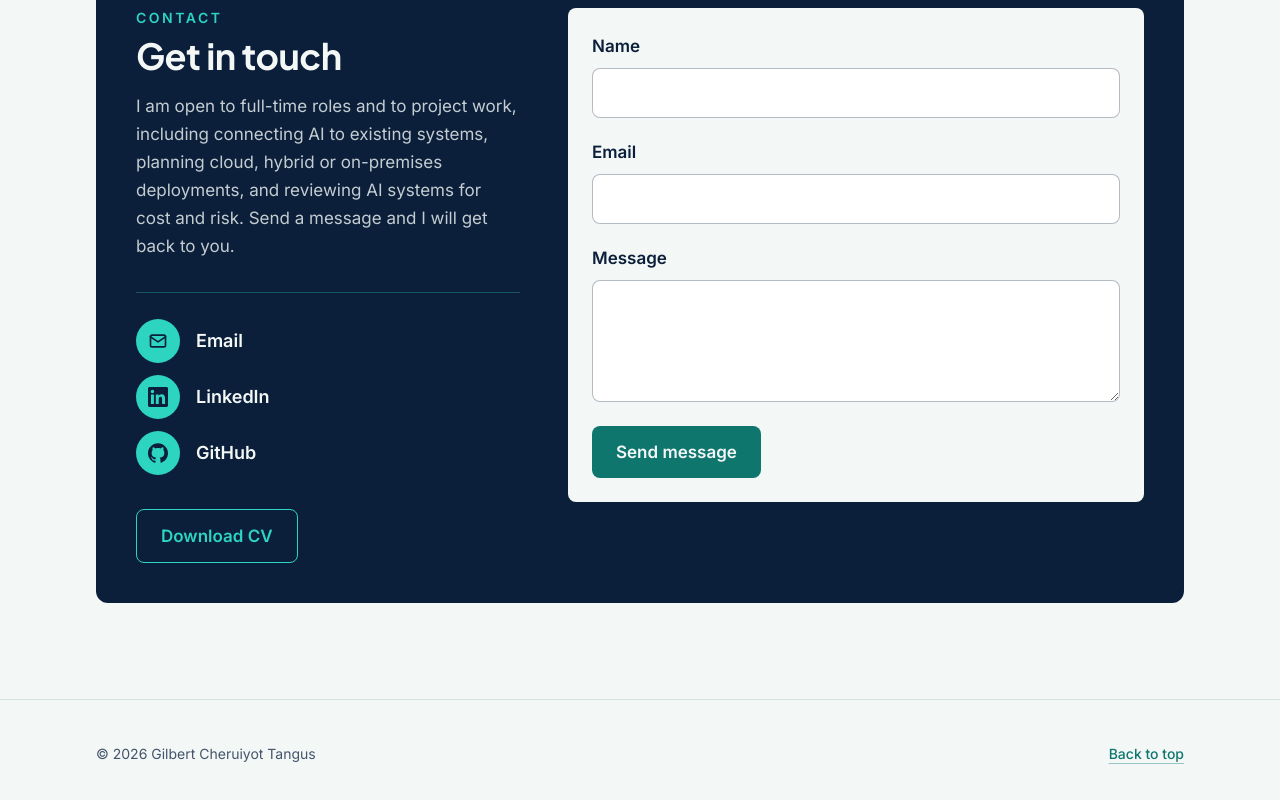
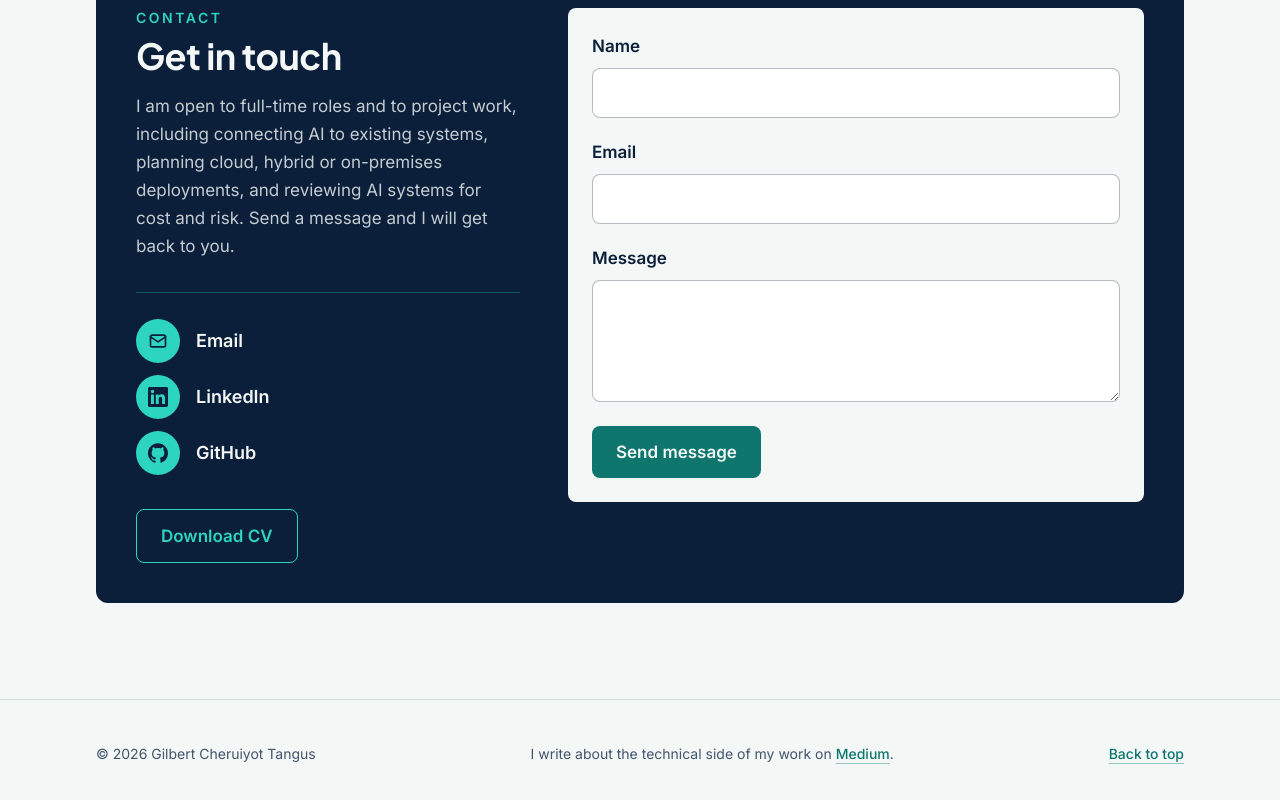
Before and after one commit to gilbertofke/gilbert-portfolio, a Next.js app: page / in a window 1280 px wide. Shown: the part 6096-6896 px from the top of the page. Built offline with nearby package versions, Linux system fonts and the light colour scheme; no server answers.

Commit message:
feat(footer): link to Medium for technical writing
Adds a short footer note pointing to the Medium blog now that the Writing section is gone. The link reads from socials.medium.

```diff
--- a/src/components/Footer.tsx
+++ b/src/components/Footer.tsx
@@ -1,5 +1,10 @@
+import { socials } from "@/data/site";
+
 const linkClass =
   "inline-flex min-h-11 items-center font-medium text-teal underline decoration-teal/40 underline-offset-4 hover:decoration-teal focus-visible:rounded-sm focus-visible:outline-2 focus-visible:outline-offset-4 focus-visible:outline-turq";
+
+const inlineLinkClass =
+  "font-medium text-teal underline decoration-teal/40 underline-offset-4 hover:decoration-teal focus-visible:rounded-sm focus-visible:outline-2 focus-visible:outline-offset-4 focus-visible:outline-turq";
 
 export default function Footer() {
   const year = new Date().getFullYear();
@@ -8,6 +13,19 @@ export default function Footer() {
     <footer className="border-t border-line py-8">
       <div className="page-container flex flex-col gap-4 text-sm text-muted md:flex-row md:items-center md:justify-between">
         <p>&copy; {year} Gilbert Cheruiyot Tangus</p>
+        <p>
+          I write about the technical side of my work on{" "}
+          <a
+            href={socials.medium}
+            target="_blank"
+            rel="noopener noreferrer"
+            className={inlineLinkClass}
+          >
+            Medium
+            <span className="sr-only"> (opens in a new tab)</span>
+          </a>
+          .
+        </p>
         <a href="#" className={linkClass}>
           Back to top
         </a>
```
